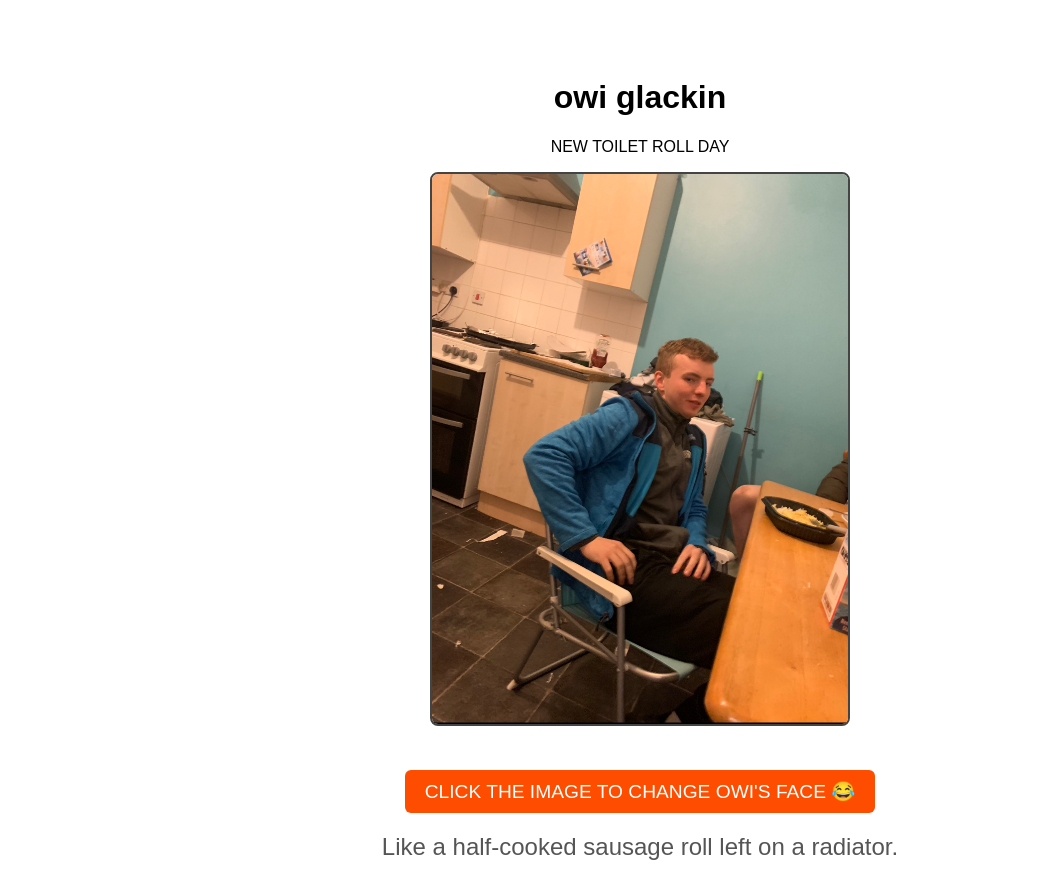
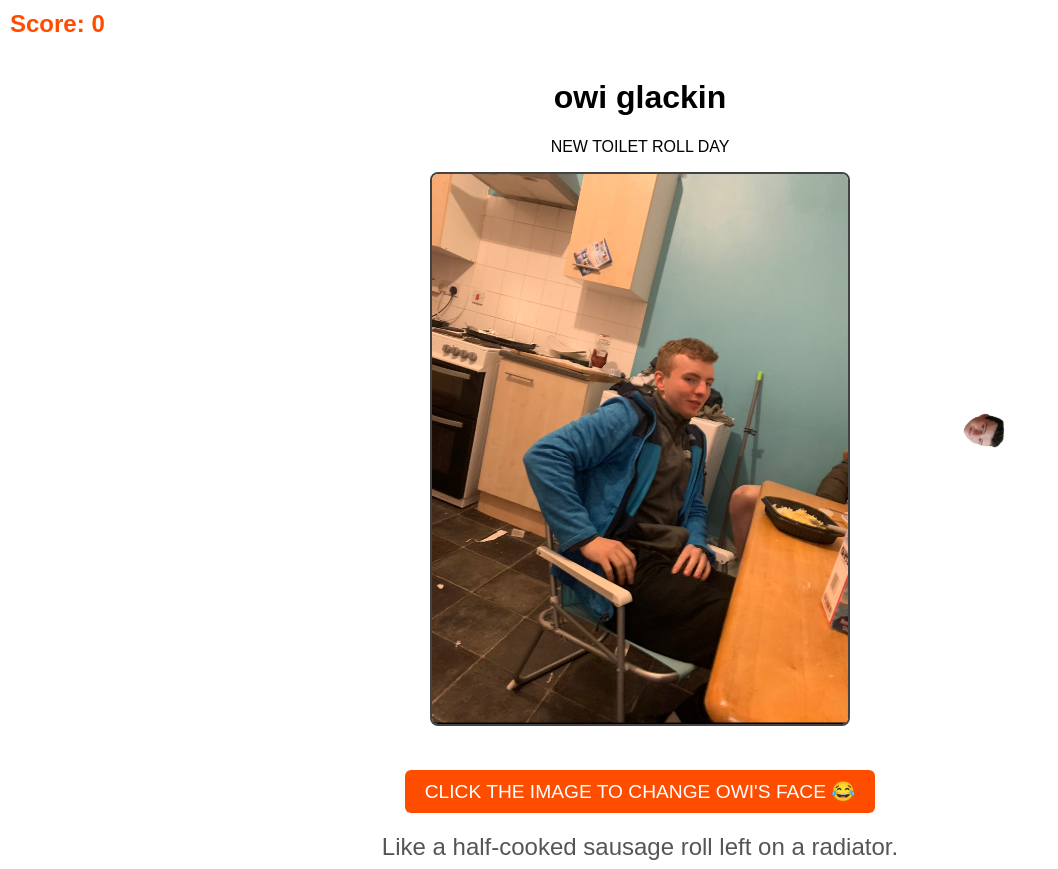
Before and after one commit to michaelmickmikey/funny_eoin_site, a Flask app: page / in a window 1280 px wide. Shown: the whole page, without its empty margins (0-1058 px from the left). Run offline with Flask 3, Linux system fonts and the light colour scheme.

Commit message:
Update index with spinning minigame and new static images

```diff
--- a/templates/index.html
+++ b/templates/index.html
@@ -38,6 +38,16 @@
         button:hover {
             background: #ff7700;
         }
+
+        /* Spin animation for minigame Owi */
+        @keyframes spin {
+            0%   { transform: rotate(0deg); }
+            100% { transform: rotate(360deg); }
+        }
+
+        #owiHead {
+            animation: spin 2s linear infinite;
+        }
     </style>
 </head>
 <body>
@@ -52,6 +62,16 @@
     </div>
 
     <div id="quote"></div>
+
+    <!-- Floating Catch Owi minigame -->
+    <div id="gameOverlay" style="position: fixed; top: 0; left: 0; width: 100%; height: 100%; pointer-events: none; z-index: 1000;">
+        <div style="position: absolute; top: 10px; left: 10px; font-size: 1.5em; color: #ff4d00; font-weight: bold;">
+            Score: <span id="score">0</span>
+        </div>
+        <img id="owiHead" src="{{ url_for('static', filename='find_eoin.jpg') }}"
+             style="position: absolute; width: 80px; height: 120px; cursor: pointer; pointer-events: auto; border: none; border-radius: 0;"
+             onclick="catchOwi()">
+    </div>
 
     <script>
         const quotes = [
@@ -81,10 +101,31 @@
             if (navigator.vibrate) {
                 navigator.vibrate(200);
             }
-            // also randomise quote to keep it chaotic
             document.getElementById("quote").innerText =
                 quotes[Math.floor(Math.random() * quotes.length)];
         }
+
+        // Catch Owi minigame logic
+        let score = 0;
+
+        function randomPosition() {
+            const owi = document.getElementById("owiHead");
+            const maxX = window.innerWidth - owi.clientWidth;
+            const maxY = window.innerHeight - owi.clientHeight;
+            owi.style.left = Math.random() * maxX + "px";
+            owi.style.top = Math.random() * maxY + "px";
+        }
+
+        function catchOwi() {
+            score++;
+            document.getElementById("score").innerText = score;
+            randomPosition();
+            if (navigator.vibrate) {
+                navigator.vibrate(100);
+            }
+        }
+
+        window.onload = randomPosition;
     </script>
 </body>
 </html>
```
Also changed, not shown: static/find_eoin.jpg (added), 1 other file.
